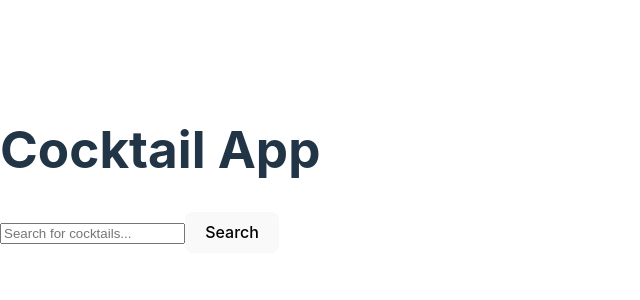
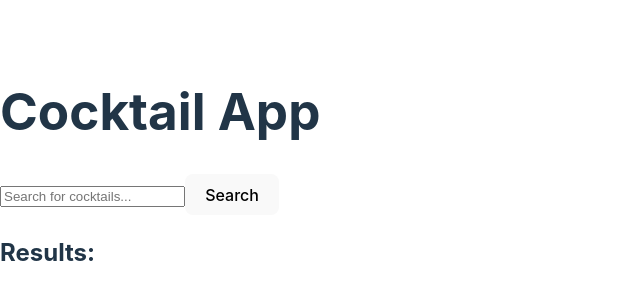
Before and after one commit to NatJaden/react-phase2-group-project, a React (Vite) app: page / in a window 1280 px wide. Shown: the part 230-530 px from the top of the page, without its empty margins (0-640 px from the left). Built offline with nearby package versions, Linux system fonts and the light colour scheme.

Commit message:
feat: add results for search bar

```diff
--- a/src/App.jsx
+++ b/src/App.jsx
@@ -11,7 +11,7 @@ const App = () => {
         throw new Error('Failed to fetch data');
       }
       const data = await response.json();
-      setCocktails(data);
+      setCocktails(data.drinks);
     } catch (error) {
       console.error('Error fetching cocktails:', error);
     }
@@ -21,7 +21,14 @@ const App = () => {
     <div>
       <h1>Cocktail App</h1>
       <SearchBar onSearch={searchCocktails} />
-      {/* Display cocktails */}
+      <div>
+        <h2>Results:</h2>
+        <ul>
+          {cocktails.map(cocktail => (
+            <li key={cocktail.idDrink}>{cocktail.strDrink}</li>
+          ))}
+        </ul>
+      </div>
     </div>
   );
 };
```
